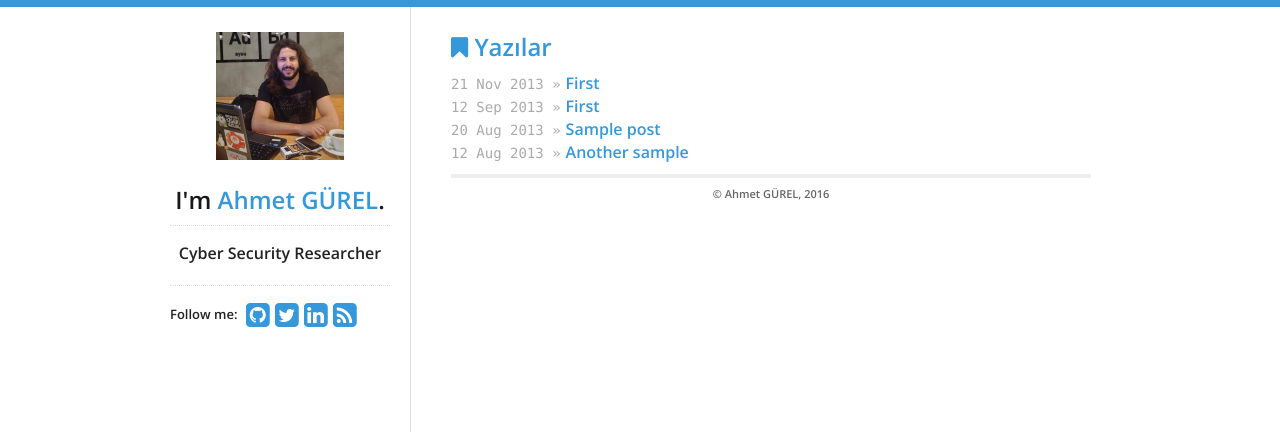
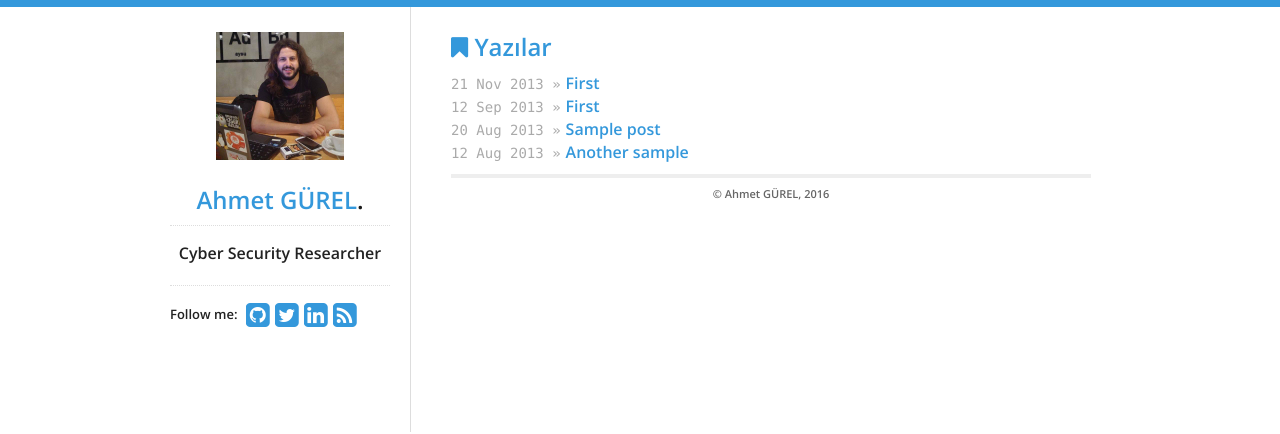
Before and after one commit to ahmetgurel/ahmetgurel.github.io, a Jekyll site: the page built from index.html, in a window 1280 px wide. Shown: the top 434 px of the page. Built offline with Jekyll 4.4.1, drawn with Linux system fonts in a browser that asks for light colours; nearby versions of some CDN libraries.

Commit message:
Update sidebar.html

```diff
--- a/_includes/sidebar.html
+++ b/_includes/sidebar.html
@@ -7,7 +7,7 @@
     <img src="/profile.png" style="width:128px;"id="logo" alt="Blog logo"/>
     {% endif %}
   </a>
-  <h2>I'm <a href="/">{{ site.data.theme.name }}</a>.</h2>
+  <h2> <a href="/">{{ site.data.theme.name }}</a>.</h2>
   <div id="bio">
     <p style="text-align: center;">Cyber Security Researcher</p>
 
```
